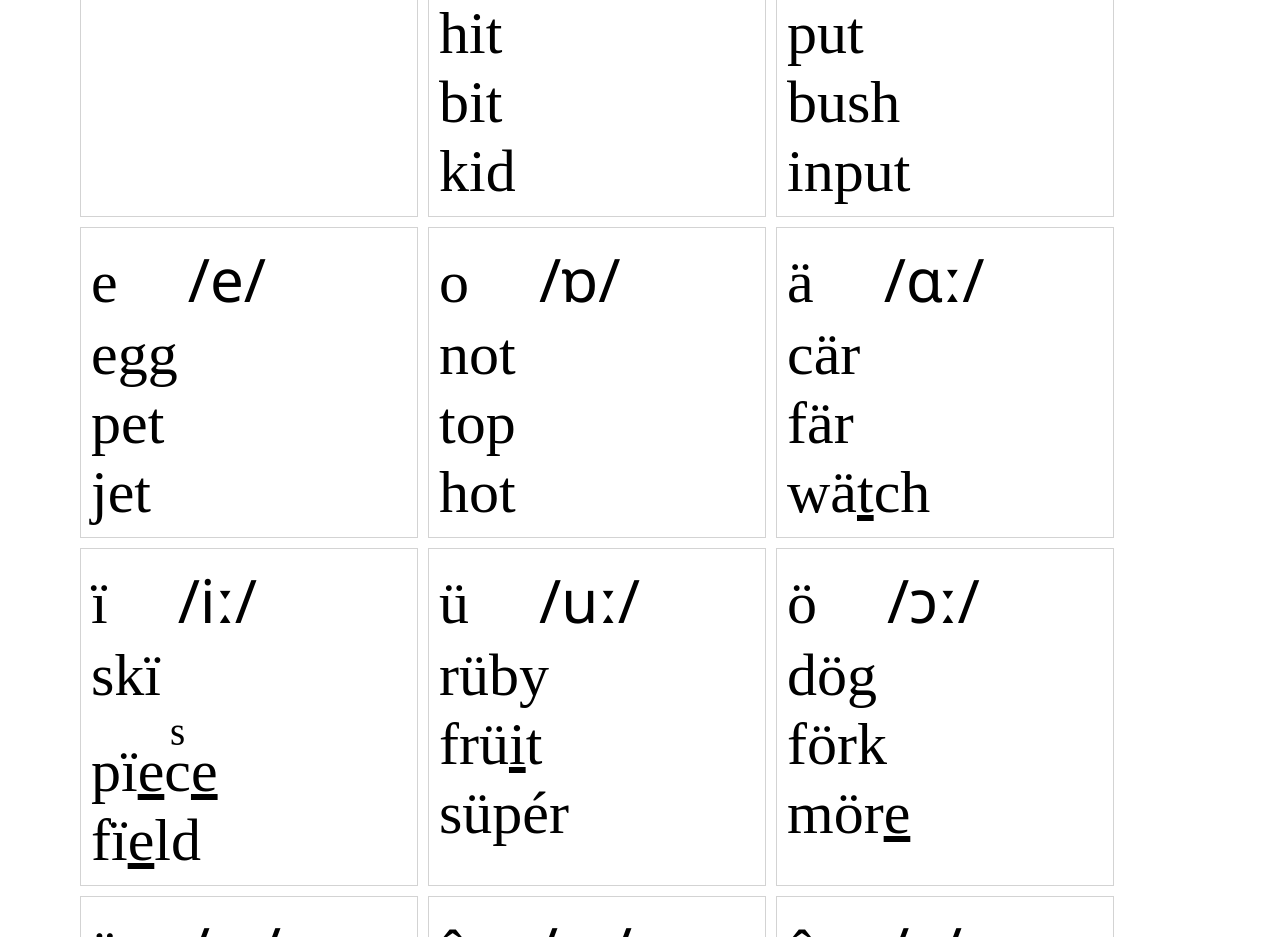
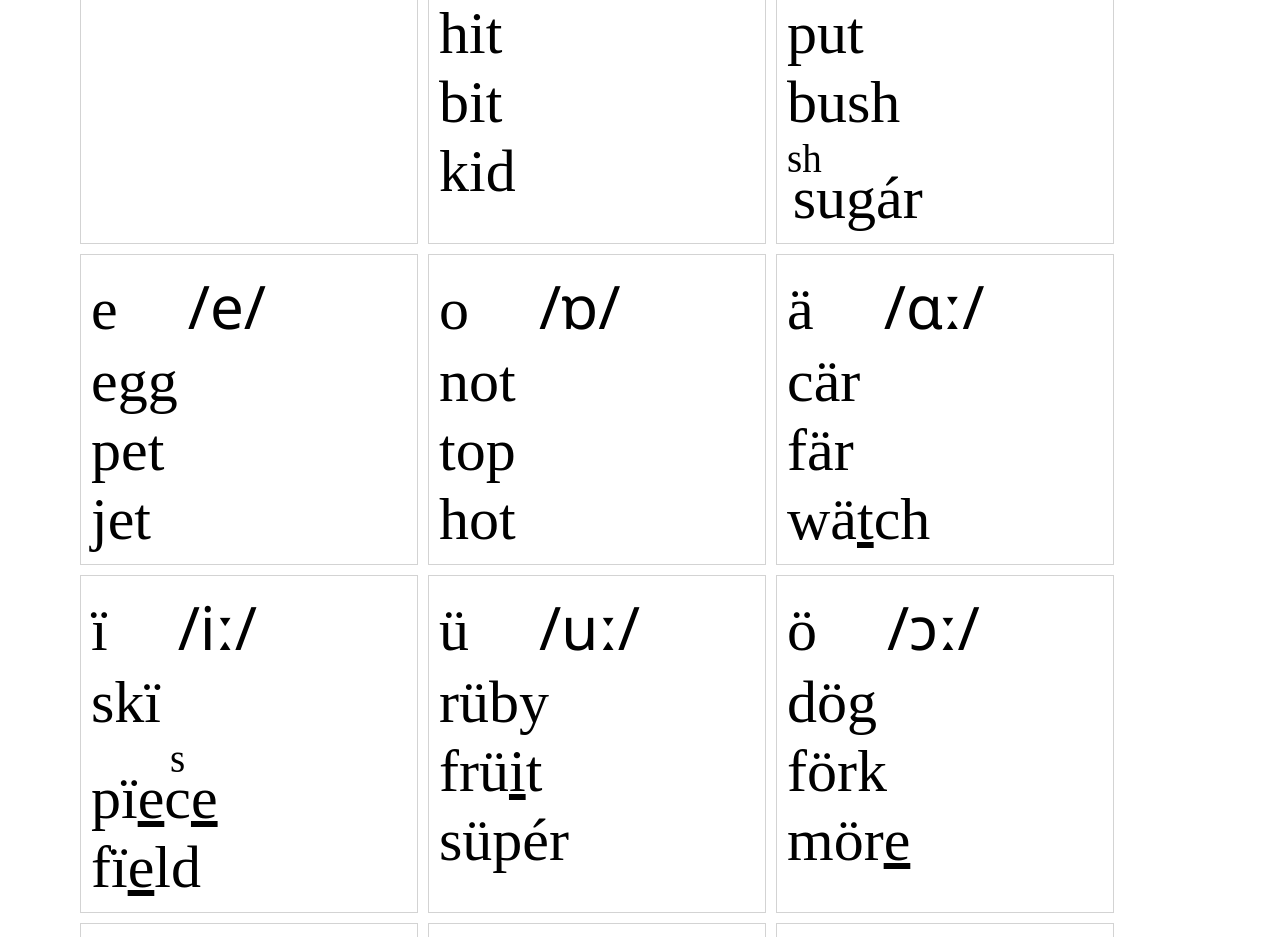
Before and after one commit to donaldnevermore/english-gana-demo, a React (Create React App) app: page / in a window 1280 px wide. Shown: the part 1920-2857 px from the top of the page. Built offline with nearby package versions, Linux system fonts and the light colour scheme; a web font is replaced by a local one.

Commit message:
Update ipaList

```diff
--- a/src/Ruby.tsx
+++ b/src/Ruby.tsx
@@ -110,7 +110,7 @@ export function Ipa() {
     const ipaList = [
         ["a", "(a)", "", "", ""],
         ["ɪ", "i", "hit", "bit", "kid"],
-        ["ʊ", "u", "put", "bush", "input"],
+        ["ʊ", "u", "put", "bush", "[s]{sh}ug[a]{ó}r"],
         ["e", "e", "egg", "pet", "jet"],
         ["ɒ", "o", "not", "top", "hot"],
 
```
